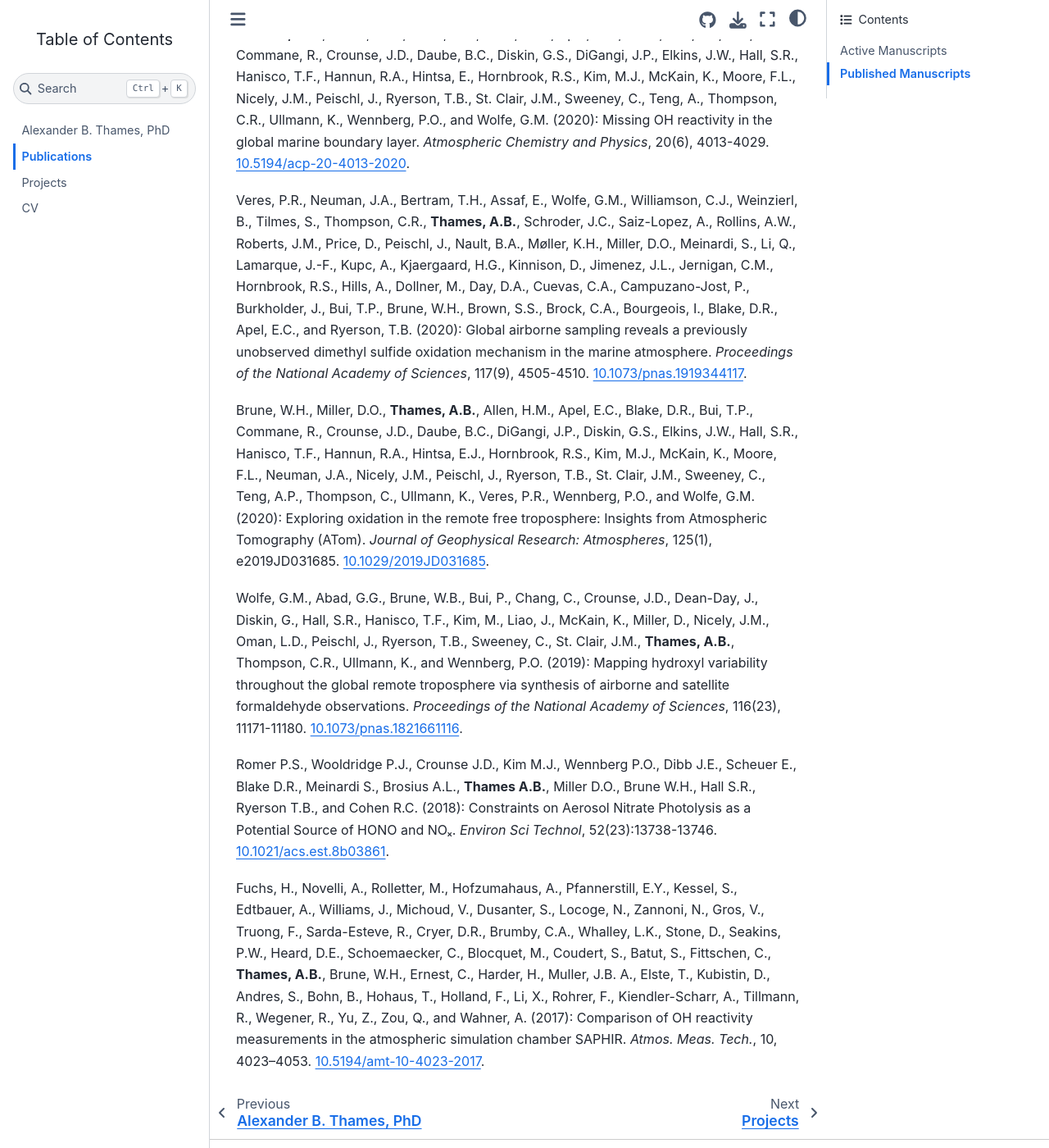
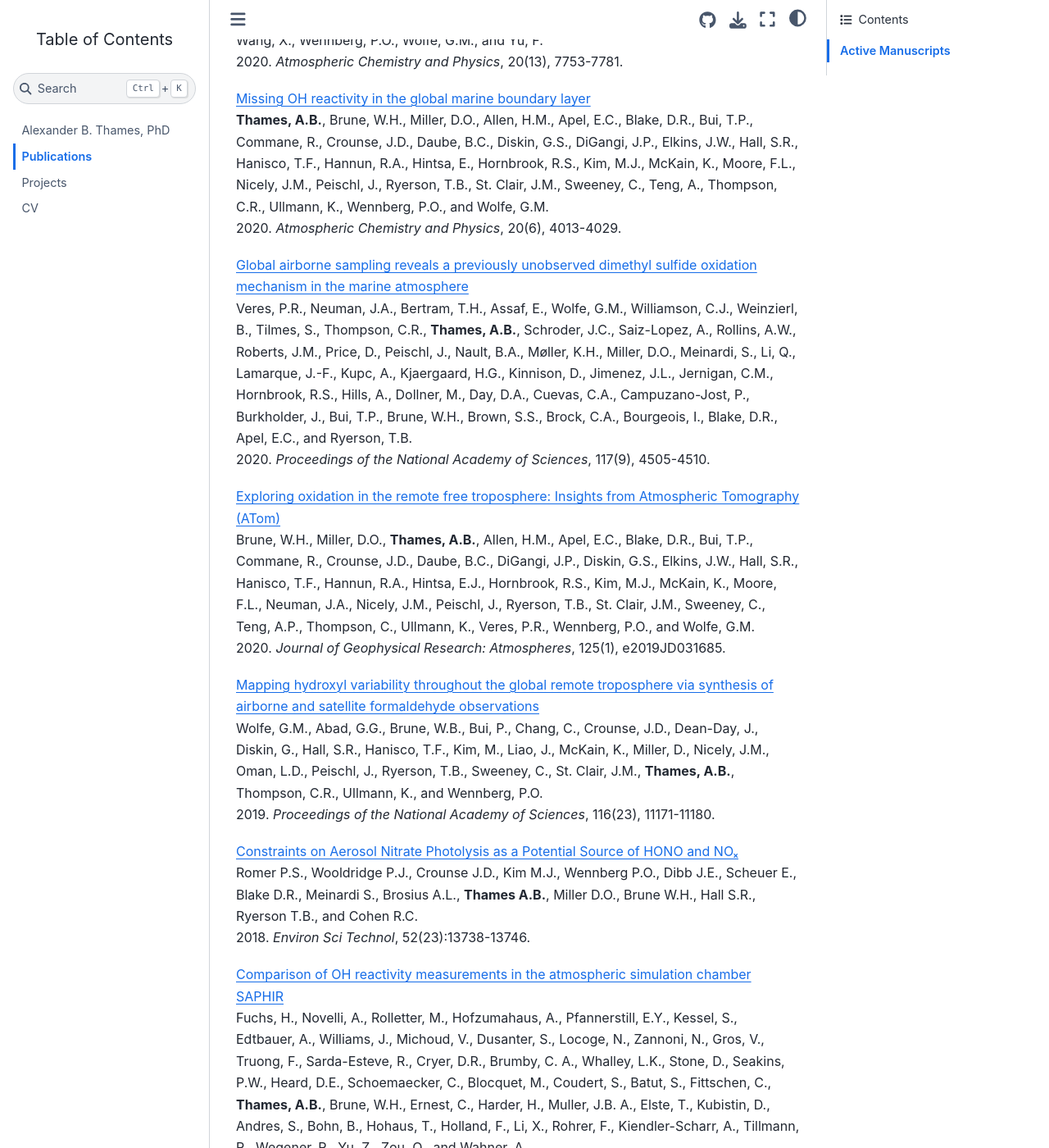
Before and after one commit to xthames/xthames.github.io, a Jupyter Book: the page built from website/Publications/index.md, in a window 1280 px wide and 1400 px high, scrolled down 2140 px. Shown: the whole window at 82% size. Built offline with Jupyter Book 1.0.4 settings and Sphinx 7.4.7 and the Sphinx Book theme 1.1.4, drawn with Linux system fonts in a browser that asks for light colours; some of the changed text lies outside the part shown.

Commit message:
reformat Publications

```diff
--- a/website/Publications/index.md
+++ b/website/Publications/index.md
@@ -1,35 +1,69 @@
 # Publications
 
 ### Active Manuscripts
-**Thames, A.B.** & Foley, B.: Reconciling Coupled Thermal-Water Evolution Models of Earth with Observations through Variable Regassing Efficiency. _Journal of Geophysical Research: Solid Earth_. Submitted, in pre-print [10.22541/essoar.176703295.50952019/v1](https://doi.org/10.22541/essoar.176703295.50952019/v1).
+swxg: A Python Library for Generalized Multivariate, Multisite, Copula-Based Stochastic Weather Generation
+**Thames, A.B.**, Hadjimichael, A., and Quinn, J.D.
+*Journal of Open Research Software*. In Review.
 
-**Thames, A.B.**, Hadjimichael, A., and Quinn, J.D.: swxg: A Python Library for Generalized Multivariate, Multisite, Copula-Based Stochastic Weather Generation. _Journal of Open Research Software_. In Review.
+[Reconciling Coupled Thermal-Water Evolution Models of Earth with Observations through Variable Regassing Efficiency](https://doi.org/10.22541/essoar.176703295.50952019/v1)
+**Thames, A.B.** and Foley, B.
+*Journal of Geophysical Research: Solid Earth*. Submitted, in pre-print.
 
-**Thames, A.B.**, Hadjimichael, A., and Quinn, J.D.: Climate Sensitivity of Agricultural Water Demand Depends on Control Over Growing Season: Implications for Producers in the Upper Colorado River Basin. _Water Resources Research_. Submitted.
+Climate Sensitivity of Agricultural Water Demand Depends on Control Over Growing Season: Implications for Producers in the Upper Colorado River Basin
+**Thames, A.B.**, Hadjimichael, A., and Quinn, J.D.
+*Water Resources Research*. Submitted.
 
-### Published Manuscripts
-Baublitz, C.B., Fiore, A.M., Ludwig, S.M., Nicely, J.M., Wolfe, G.M., Murray, L.T., Commane, R., Prather, M.J., Anderson, D.C., Correa, G., Duncan, B.N., Follette-Cook, M., Westervelt, D.M., Bourgeois, I., Brune, W.H., Bui, T.P., DiGangi, J.P., Diskin, G.S., Hall, S.R., McKain, K., Miller, D.O., Peischl, J., **Thames, A.B.**, Thompson, C.R., Ullmann, K., and Wofsy, S.C. (2023): An observation-based, reduced-form model for oxidation in the remote marine troposphere. _Proceedings of the National Academy of Sciences_, 120(34), e2209735120. [10.1073/pnas.2209735120](https://doi.org/10.1073/pnas.2209735120).
+###Published Manuscripts
+[An observation-based, reduced-form model for oxidation in the remote marine troposphere](https://doi.org/10.1073/pnas.2209735120)
+Baublitz, C.B., Fiore, A.M., Ludwig, S.M., Nicely, J.M., Wolfe, G.M., Murray, L.T., Commane, R., Prather, M.J., Anderson, D.C., Correa, G., Duncan, B.N., Follette-Cook, M., Westervelt, D.M., Bourgeois, I., Brune, W.H., Bui, T.P., DiGangi, J.P., Diskin, G.S., Hall, S.R., McKain, K., Miller, D.O., Peischl, J., **Thames, A.B.**, Thompson, C.R., Ullmann, K., and Wofsy, S.C.
+2023. *Proceedings of the National Academy of Sciences*, 120(34), e2209735120.
 
-Thompson, C.R., Wofsy, S.C., Prather, M.J., Newman, P.A., Hanisco, T.F., Ryerson, T.B., Fahey, D.W., Apel, E.C., Brock, C.A., Brune, W.H., Froyd, K., Katich, J.M., Nicely, J.M., Peischl, J., Ray, E., Veres, P.R., Wang, S., Allen, H.M., Asher, E., Bian, H., Blake, D., Bourgeois, I., Budney, J., Bui, T.P., Butler, A., Campuzano-Jost, P., Chang, C., Chin, M., Commane, R., Correa, G., Crounse, J.D., Daube, B., Dibb, J.E., DiGangi, J.P., Diskin, G.S., Dollner, M., Elkins, J.W., Fiore, A.M., Flynn, C.M., Guo, H., Hall, S.R., Hannun, R.A., Hills, A., Hintsa, E.J., Hodzic, A., Hornbrook, R.S., Huey, L.G., Jimenez, J.L., Keeling, R.F., Kim, M.J., Kupc, A., Lacey, F., Lait, L.R., Lamarque, J.-F., Liu, J., McKain, K., Meinardi, S., Miller, D.O., Montzka, S.A., Moore, F.L., Morgan, E.J., Murphy, D.M., Murray, L.T., Nault, B.A., Neuman, J.A., Nguyen, L., Gonzalez, Y., Rollins, A.W., Rosenlof, K., Sargent, M., Schill, G.P., Schwarz, J.P., St Clair, J.M., Steenrod, S.D., Stephens, B.B., Strahan, S.E., Strode, S.A., Sweeney, C., **Thames, A.B.**, Ullmann, K., Wagner, N., Weber, R., Weinzierl, B., Wennberg, P.O., Williamson, C.J., Wolfe, G.M., and Zeng, L. (2022): The NASA Atmospheric Tomography (ATom) mission: Imaging the chemistry of the global atmosphere. _Bulletin of the American Meteorological Society_, 103(3), E761-E790. [10.1175/BAMS-D-20-0315.1](https://doi.org/10.1175/BAMS-D-20-0315.1).
+[The NASA Atmospheric Tomography (ATom) mission: Imaging the chemistry of the global atmosphere](https://doi.org/10.1175/BAMS-D-20-0315.1)
+Thompson, C.R., Wofsy, S.C., Prather, M.J., Newman, P.A., Hanisco, T.F., Ryerson, T.B., Fahey, D.W., Apel, E.C., Brock, C.A., Brune, W.H., Froyd, K., Katich, J.M., Nicely, J.M., Peischl, J., Ray, E., Veres, P.R., Wang, S., Allen, H.M., Asher, E., Bian, H., Blake, D., Bourgeois, I., Budney, J., Bui, T.P., Butler, A., Campuzano-Jost, P., Chang, C., Chin, M., Commane, R., Correa, G., Crounse, J.D., Daube, B., Dibb, J.E., DiGangi, J.P., Diskin, G.S., Dollner, M., Elkins, J.W., Fiore, A.M., Flynn, C.M., Guo, H., Hall, S.R., Hannun, R.A., Hills, A., Hintsa, E.J., Hodzic, A., Hornbrook, R.S., Huey, L.G., Jimenez, J.L., Keeling, R.F., Kim, M.J., Kupc, A., Lacey, F., Lait, L.R., Lamarque, J.-F., Liu, J., McKain, K., Meinardi, S., Miller, D.O., Montzka, S.A., Moore, F.L., Morgan, E.J., Murphy, D.M., Murray, L.T., Nault, B.A., Neuman, J.A., Nguyen, L., Gonzalez, Y., Rollins, A.W., Rosenlof, K., Sargent, M., Schill, G.P., Schwarz, J.P., St Clair, J.M., Steenrod, S.D., Stephens, B.B., Strahan, S.E., Strode, S.A., Sweeney, C., **Thames, A.B.**, Ullmann, K., Wagner, N., Weber, R., Weinzierl, B., Wennberg, P.O., Williamson, C.J., Wolfe, G.M., and Zeng, L.
+2022. *Bulletin of the American Meteorological Society*, 103(3), E761-E790.
 
-Brune, W.H., Miller, D.O., **Thames, A.B.**, Brosius, A.L., Barletta, B., Blake, D.R., Blake, N.J., Chen, G., Choi, Y., Crawford, J.H., DiGangi, J.P., Diskin, G., Fried, A., Hall, S.R., Hanisco, T.F., Huey, G.L., Hughes, S.C., Kim, M., Meinardi, S., Montzka, D.D., Pusede, S.E., Schroeder, J.R., Teng, A., Tanner, D.J., Ullmann, K., Walega, J., Weinheimer, A., Wisthaler, A., and Wennberg, P.O. (2022): Observations of atmospheric oxidation and ozone production in South Korea. _Atmospheric Environment_, 269, 118854. [10.1016/j.atmosenv.2021.118854](https://doi.org/10.1016/j.atmosenv.2021.118854).
+[Observations of atmospheric oxidation and ozone production in South Korea](https://doi.org/10.1016/j.atmosenv.2021.118854)
+Brune, W.H., Miller, D.O., **Thames, A.B.**, Brosius, A.L., Barletta, B., Blake, D.R., Blake, N.J., Chen, G., Choi, Y., Crawford, J.H., DiGangi, J.P., Diskin, G., Fried, A., Hall, S.R., Hanisco, T.F., Huey, G.L., Hughes, S.C., Kim, M., Meinardi, S., Montzka, D.D., Pusede, S.E., Schroeder, J.R., Teng, A., Tanner, D.J., Ullmann, K., Walega, J., Weinheimer, A., Wisthaler, A., and Wennberg, P.O.
+2022. *Atmospheric Environment*, 269, 118854.
 
-Kim, S., Seco, R., Gu, D., Sanchez, D., Jeong, D., Guenther, A.B., Lee, Y., Mak, J.E., Su, L., Kim, D.B., Lee, Y., Ahn, J.-Y., Mcgee, T., Sullivan, J., Long, R., Brune, W.H., **Thames, A.B.**, Wisthaler, A., Müller, M., Mikoviny, T., Weinheimer, A., Yang, M., Woo, J.-H., Kim, S., and Park, H. (2021): The role of a suburban forest in controlling vertical trace gas and OH reactivity distributions–a case study for the Seoul metropolitan area. _Faraday discussions_, 226, 537-550. [10.1039/D0FD00081G](https://doi.org/10.1039/D0FD00081G).
+[The role of a suburban forest in controlling vertical trace gas and OH reactivity distributions–a case study for the Seoul metropolitan area](https://doi.org/10.1039/D0FD00081G)
+Kim, S., Seco, R., Gu, D., Sanchez, D., Jeong, D., Guenther, A.B., Lee, Y., Mak, J.E., Su, L., Kim, D.B., Lee, Y., Ahn, J.-Y., Mcgee, T., Sullivan, J., Long, R., Brune, W.H., **Thames, A.B.**, Wisthaler, A., Müller, M., Mikoviny, T., Weinheimer, A., Yang, M., Woo, J.-H., Kim, S., and Park, H.
+2021. *Faraday discussions*, 226, 537-550.
 
-Kupc, A., Williamson, C.J., Hodshire, A.L., Kazil, J., Ray, E., Bui, T.P., Dollner, M., Froyd, K.D., McKain, K., Rollins, A., Schill, G.P., **Thames, A.B.**, Weinzierl, B.B., Pierce, J.R., and Brock, C.A. (2020): The potential role of organics in new particle formation and initial growth in the remote tropical upper troposphere. _Atmospheric Chemistry and Physics_, 20(23), 15037-15060. [10.5194/acp-20-15037-2020](https://doi.org/10.5194/acp-20-15037-2020).
+[The potential role of organics in new particle formation and initial growth in the remote tropical upper troposphere](https://doi.org/10.5194/acp-20-15037-2020)
+Kupc, A., Williamson, C.J., Hodshire, A.L., Kazil, J., Ray, E., Bui, T.P., Dollner, M., Froyd, K.D., McKain, K., Rollins, A., Schill, G.P., **Thames, A.B.**, Weinzierl, B.B., Pierce, J.R., and Brock, C.A.
+2020. *Atmospheric Chemistry and Physics*, 20(23), 15037-15060.
 
-Wang, S., Apel, E.C., Schwantes, R.H., Bates, K.H., Jacob, D.J., Fischer, E.V., Hornbrook, R.S., Hills, A.J., Emmons, L.K., Pan, L.L., Honomichl, S., Tilmes, S., Lamarque, J.-F., Yang, M., Marandino, C.A., Saltzman, E.S., de Bruyn, W., Kameyama, S., Tanimoto, H., Omori, Y., Hall, S.R., Ullmann, K., Ryerson, T.B., Thompson, C.R., Peischl, J., Daube, B.C., Commane, R., McKain, K., Sweeney, C., **Thames, A.B.**, Miller, D.O., Brune, W.H., Diskin, G.S., DiGangi, J.P., and Wofsy, S.C. (2020): Global atmospheric budget of acetone: Air‐sea exchange and the contribution to hydroxyl radicals. _Journal of Geophysical Research: Atmospheres_, 125(15), e2020JD032553. [10.1029/2020JD032553](https://doi.org/10.1029/2020JD032553).
+[Global atmospheric budget of acetone: Air‐sea exchange and the contribution to hydroxyl radicals](https://doi.org/10.1029/2020JD032553)
+Wang, S., Apel, E.C., Schwantes, R.H., Bates, K.H., Jacob, D.J., Fischer, E.V., Hornbrook, R.S., Hills, A.J., Emmons, L.K., Pan, L.L., Honomichl, S., Tilmes, S., Lamarque, J.-F., Yang, M., Marandino, C.A., Saltzman, E.S., de Bruyn, W., Kameyama, S., Tanimoto, H., Omori, Y., Hall, S.R., Ullmann, K., Ryerson, T.B., Thompson, C.R., Peischl, J., Daube, B.C., Commane, R., McKain, K., Sweeney, C., **Thames, A.B.**, Miller, D.O., Brune, W.H., Diskin, G.S., DiGangi, J.P., and Wofsy, S.C.
+2020. *Journal of Geophysical Research: Atmospheres*, 125(15), e2020JD032553.
 
-Travis, K.R., Heald, C.L., Allen, H.M., Apel, E.C., Arnold, S.R., Blake, D.R., Brune, W.H., Chen, X., Commane, R., Crounse, J.D., Daube, B.C., Diskin, G.S., Elkins, J.W., Evans, M.J., Hall, S.R., Hintsa, E.J., Hornbrook, R.S., Kasibhatla, P.S., Kim, M.J., Luo, G., McKain, K., Millet, D.B., Moore, F.L., Peischl, J., Ryerson, T.B., Sherwen, T., **Thames, A.B.**, Ullmann, K., Wang, X., Wennberg, P.O., Wolfe, G.M., and Yu, F. (2020): Constraining remote oxidation capacity with ATom observations. _Atmospheric Chemistry and Physics_, 20(13), 7753-7781. [10.5194/acp-20-7753-2020](https://doi.org/10.5194/acp-20-7753-2020).
+[Constraining remote oxidation capacity with ATom observations](https://doi.org/10.5194/acp-20-7753-2020)
+Travis, K.R., Heald, C.L., Allen, H.M., Apel, E.C., Arnold, S.R., Blake, D.R., Brune, W.H., Chen, X., Commane, R., Crounse, J.D., Daube, B.C., Diskin, G.S., Elkins, J.W., Evans, M.J., Hall, S.R., Hintsa, E.J., Hornbrook, R.S., Kasibhatla, P.S., Kim, M.J., Luo, G., McKain, K., Millet, D.B., Moore, F.L., Peischl, J., Ryerson, T.B., Sherwen, T., **Thames, A.B.**, Ullmann, K., Wang, X., Wennberg, P.O., Wolfe, G.M., and Yu, F.
+2020. *Atmospheric Chemistry and Physics*, 20(13), 7753-7781.
 
-**Thames, A.B.**, Brune, W.H., Miller, D.O., Allen, H.M., Apel, E.C., Blake, D.R., Bui, T.P., Commane, R., Crounse, J.D., Daube, B.C., Diskin, G.S., DiGangi, J.P., Elkins, J.W., Hall, S.R., Hanisco, T.F., Hannun, R.A., Hintsa, E., Hornbrook, R.S., Kim, M.J., McKain, K., Moore, F.L., Nicely, J.M., Peischl, J., Ryerson, T.B., St. Clair, J.M., Sweeney, C., Teng, A., Thompson, C.R., Ullmann, K., Wennberg, P.O., and Wolfe, G.M. (2020): Missing OH reactivity in the global marine boundary layer. _Atmospheric Chemistry and Physics_, 20(6), 4013-4029. [10.5194/acp-20-4013-2020](https://doi.org/10.5194/acp-20-4013-2020).
+[Missing OH reactivity in the global marine boundary layer](https://doi.org/10.5194/acp-20-4013-2020)
+**Thames, A.B.**, Brune, W.H., Miller, D.O., Allen, H.M., Apel, E.C., Blake, D.R., Bui, T.P., Commane, R., Crounse, J.D., Daube, B.C., Diskin, G.S., DiGangi, J.P., Elkins, J.W., Hall, S.R., Hanisco, T.F., Hannun, R.A., Hintsa, E., Hornbrook, R.S., Kim, M.J., McKain, K., Moore, F.L., Nicely, J.M., Peischl, J., Ryerson, T.B., St. Clair, J.M., Sweeney, C., Teng, A., Thompson, C.R., Ullmann, K., Wennberg, P.O., and Wolfe, G.M.
+2020. *Atmospheric Chemistry and Physics*, 20(6), 4013-4029.
 
-Veres, P.R., Neuman, J.A., Bertram, T.H., Assaf, E., Wolfe, G.M., Williamson, C.J., Weinzierl, B., Tilmes, S., Thompson, C.R., **Thames, A.B.**, Schroder, J.C., Saiz-Lopez, A., Rollins, A.W., Roberts, J.M., Price, D., Peischl, J., Nault, B.A., Møller, K.H., Miller, D.O., Meinardi, S., Li, Q., Lamarque, J.-F., Kupc, A., Kjaergaard, H.G., Kinnison, D., Jimenez, J.L., Jernigan, C.M., Hornbrook, R.S., Hills, A., Dollner, M., Day, D.A., Cuevas, C.A., Campuzano-Jost, P., Burkholder, J., Bui, T.P., Brune, W.H., Brown, S.S., Brock, C.A., Bourgeois, I., Blake, D.R., Apel, E.C., and Ryerson, T.B. (2020): Global airborne sampling reveals a previously unobserved dimethyl sulfide oxidation mechanism in the marine atmosphere. _Proceedings of the National Academy of Sciences_, 117(9), 4505-4510. [10.1073/pnas.1919344117](https://doi.org/10.1073/pnas.1919344117).
+[Global airborne sampling reveals a previously unobserved dimethyl sulfide oxidation mechanism in the marine atmosphere](https://doi.org/10.1073/pnas.1919344117)
+Veres, P.R., Neuman, J.A., Bertram, T.H., Assaf, E., Wolfe, G.M., Williamson, C.J., Weinzierl, B., Tilmes, S., Thompson, C.R., **Thames, A.B.**, Schroder, J.C., Saiz-Lopez, A., Rollins, A.W., Roberts, J.M., Price, D., Peischl, J., Nault, B.A., Møller, K.H., Miller, D.O., Meinardi, S., Li, Q., Lamarque, J.-F., Kupc, A., Kjaergaard, H.G., Kinnison, D., Jimenez, J.L., Jernigan, C.M., Hornbrook, R.S., Hills, A., Dollner, M., Day, D.A., Cuevas, C.A., Campuzano-Jost, P., Burkholder, J., Bui, T.P., Brune, W.H., Brown, S.S., Brock, C.A., Bourgeois, I., Blake, D.R., Apel, E.C., and Ryerson, T.B.
+2020. *Proceedings of the National Academy of Sciences*, 117(9), 4505-4510.
 
-Brune, W.H., Miller, D.O., **Thames, A.B.**, Allen, H.M., Apel, E.C., Blake, D.R., Bui, T.P., Commane, R., Crounse, J.D., Daube, B.C., DiGangi, J.P., Diskin, G.S., Elkins, J.W., Hall, S.R., Hanisco, T.F., Hannun, R.A., Hintsa, E.J., Hornbrook, R.S., Kim, M.J., McKain, K., Moore, F.L., Neuman, J.A., Nicely, J.M., Peischl, J., Ryerson, T.B., St. Clair, J.M., Sweeney, C., Teng, A.P., Thompson, C., Ullmann, K., Veres, P.R., Wennberg, P.O., and Wolfe, G.M. (2020): Exploring oxidation in the remote free troposphere: Insights from Atmospheric Tomography (ATom). _Journal of Geophysical Research: Atmospheres_, 125(1), e2019JD031685. [10.1029/2019JD031685](https://doi.org/10.1029/2019JD031685).
+[Exploring oxidation in the remote free troposphere: Insights from Atmospheric Tomography (ATom)](https://doi.org/10.1029/2019JD031685)
+Brune, W.H., Miller, D.O., **Thames, A.B.**, Allen, H.M., Apel, E.C., Blake, D.R., Bui, T.P., Commane, R., Crounse, J.D., Daube, B.C., DiGangi, J.P., Diskin, G.S., Elkins, J.W., Hall, S.R., Hanisco, T.F., Hannun, R.A., Hintsa, E.J., Hornbrook, R.S., Kim, M.J., McKain, K., Moore, F.L., Neuman, J.A., Nicely, J.M., Peischl, J., Ryerson, T.B., St. Clair, J.M., Sweeney, C., Teng, A.P., Thompson, C., Ullmann, K., Veres, P.R., Wennberg, P.O., and Wolfe, G.M.
+2020. *Journal of Geophysical Research: Atmospheres*, 125(1), e2019JD031685.
 
-Wolfe, G.M., Abad, G.G., Brune, W.B., Bui, P., Chang, C., Crounse, J.D., Dean-Day, J., Diskin, G., Hall, S.R., Hanisco, T.F., Kim, M., Liao, J., McKain, K., Miller, D., Nicely, J.M., Oman, L.D., Peischl, J., Ryerson, T.B., Sweeney, C., St. Clair, J.M., **Thames, A.B.**, Thompson, C.R., Ullmann, K., and Wennberg, P.O. (2019): Mapping hydroxyl variability throughout the global remote troposphere via synthesis of airborne and satellite formaldehyde observations. _Proceedings of the National Academy of Sciences_, 116(23), 11171-11180. [10.1073/pnas.1821661116](https://doi.org/10.1073/pnas.1821661116).
+[Mapping hydroxyl variability throughout the global remote troposphere via synthesis of airborne and satellite formaldehyde observations](https://doi.org/10.1073/pnas.1821661116)
+Wolfe, G.M., Abad, G.G., Brune, W.B., Bui, P., Chang, C., Crounse, J.D., Dean-Day, J., Diskin, G., Hall, S.R., Hanisco, T.F., Kim, M., Liao, J., McKain, K., Miller, D., Nicely, J.M., Oman, L.D., Peischl, J., Ryerson, T.B., Sweeney, C., St. Clair, J.M., **Thames, A.B.**, Thompson, C.R., Ullmann, K., and Wennberg, P.O.
+2019. *Proceedings of the National Academy of Sciences*, 116(23), 11171-11180.
 
-Romer P.S., Wooldridge P.J., Crounse J.D., Kim M.J., Wennberg P.O., Dibb J.E., Scheuer E., Blake D.R., Meinardi S., Brosius A.L., **Thames A.B.**, Miller D.O., Brune W.H., Hall S.R., Ryerson T.B., and Cohen R.C. (2018): Constraints on Aerosol Nitrate Photolysis as a Potential Source of HONO and NOₓ. _Environ Sci Technol_, 52(23):13738-13746. [10.1021/acs.est.8b03861](https://doi.org/10.1021/acs.est.8b03861).
+[Constraints on Aerosol Nitrate Photolysis as a Potential Source of HONO and NOₓ](https://doi.org/10.1021/acs.est.8b03861)
+Romer P.S., Wooldridge P.J., Crounse J.D., Kim M.J., Wennberg P.O., Dibb J.E., Scheuer E., Blake D.R., Meinardi S., Brosius A.L., **Thames A.B.**, Miller D.O., Brune W.H., Hall S.R., Ryerson T.B., and Cohen R.C.
+2018. *Environ Sci Technol*, 52(23):13738-13746.
 
-Fuchs, H., Novelli, A., Rolletter, M., Hofzumahaus, A., Pfannerstill, E.Y., Kessel, S., Edtbauer, A., Williams, J., Michoud, V., Dusanter, S., Locoge, N., Zannoni, N., Gros, V., Truong, F., Sarda-Esteve, R., Cryer, D.R., Brumby, C.A., Whalley, L.K., Stone, D., Seakins, P.W., Heard, D.E., Schoemaecker, C., Blocquet, M., Coudert, S., Batut, S., Fittschen, C., **Thames, A.B.**, Brune, W.H., Ernest, C., Harder, H., Muller, J.B. A., Elste, T., Kubistin, D., Andres, S., Bohn, B., Hohaus, T., Holland, F., Li, X., Rohrer, F., Kiendler-Scharr, A., Tillmann, R., Wegener, R., Yu, Z., Zou, Q., and Wahner, A. (2017): Comparison of OH reactivity measurements in the atmospheric simulation chamber SAPHIR. _Atmos. Meas. Tech._, 10, 4023–4053. [10.5194/amt-10-4023-2017](https://doi.org/10.5194/amt-10-4023-2017).
+[Comparison of OH reactivity measurements in the atmospheric simulation chamber SAPHIR](https://doi.org/10.5194/amt-10-4023-2017)
+Fuchs, H., Novelli, A., Rolletter, M., Hofzumahaus, A., Pfannerstill, E.Y., Kessel, S., Edtbauer, A., Williams, J., Michoud, V., Dusanter, S., Locoge, N., Zannoni, N., Gros, V., Truong, F., Sarda-Esteve, R., Cryer, D.R., Brumby, C. A., Whalley, L.K., Stone, D., Seakins, P.W., Heard, D.E., Schoemaecker, C., Blocquet, M., Coudert, S., Batut, S., Fittschen, C., **Thames, A.B.**, Brune, W.H., Ernest, C., Harder, H., Muller, J.B. A., Elste, T., Kubistin, D., Andres, S., Bohn, B., Hohaus, T., Holland, F., Li, X., Rohrer, F., Kiendler-Scharr, A., Tillmann, R., Wegener, R., Yu, Z., Zou, Q., and Wahner, A.
+2017. *Atmos. Meas. Tech.*, 10, 4023–4053.
+
+*You can find more published material outside of just these manuscripts in my CV.*
```
